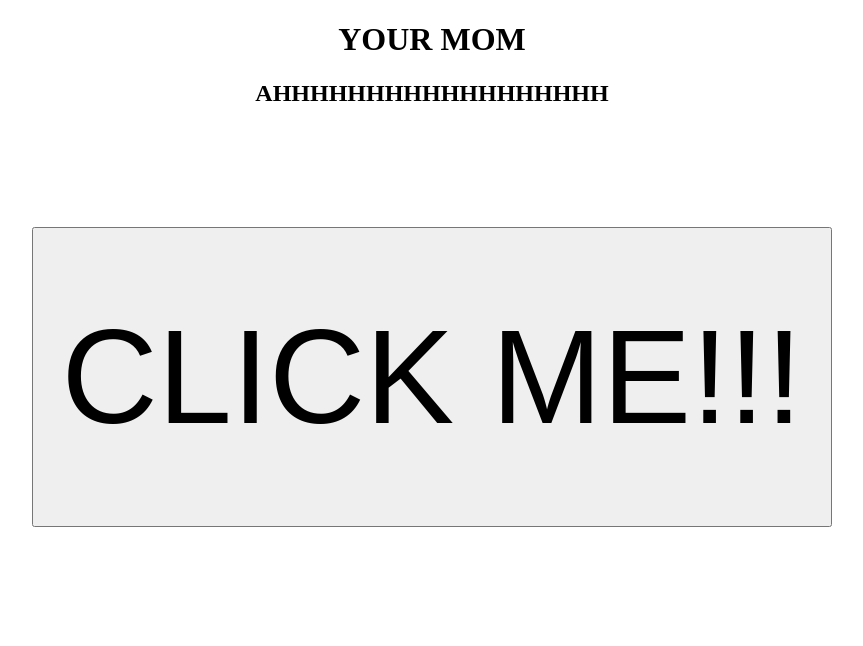
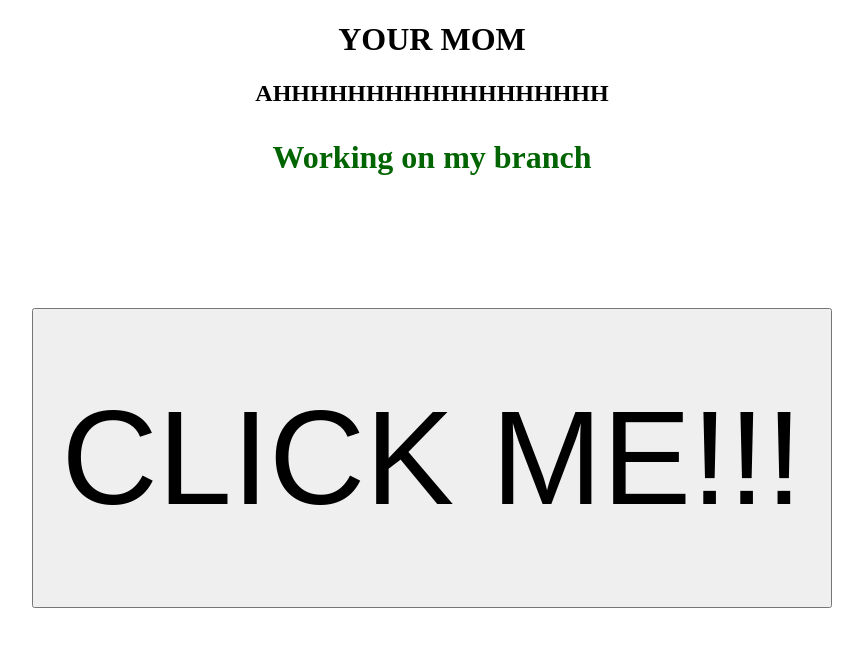
Before and after one commit to O-Will-O/test, a plain HTML site: page index.html in a window 1280 px wide. Shown: the whole page, without its empty margins (208-1071 px from the left). Drawn offline with Linux system fonts and the light colour scheme.

Commit message:
working with my branch

```diff
--- a/index.html
+++ b/index.html
@@ -9,6 +9,7 @@
 <body>
     <h1>YOUR MOM</h1>
     <h2>AHHHHHHHHHHHHHHHHHH</h2>
+    <p>Working on my branch</p>
     <button onclick="steve()">CLICK ME!!!</button>
     <div id="test"></div>
 
```
